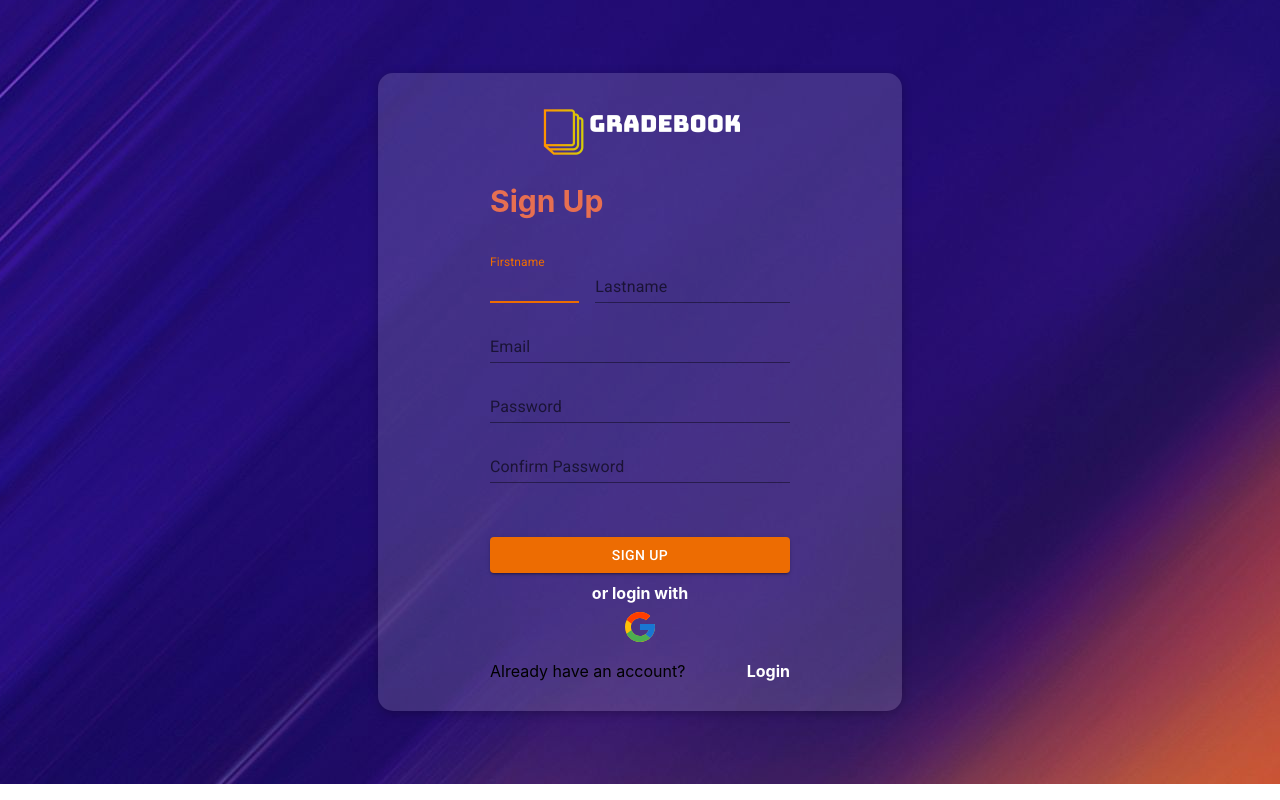
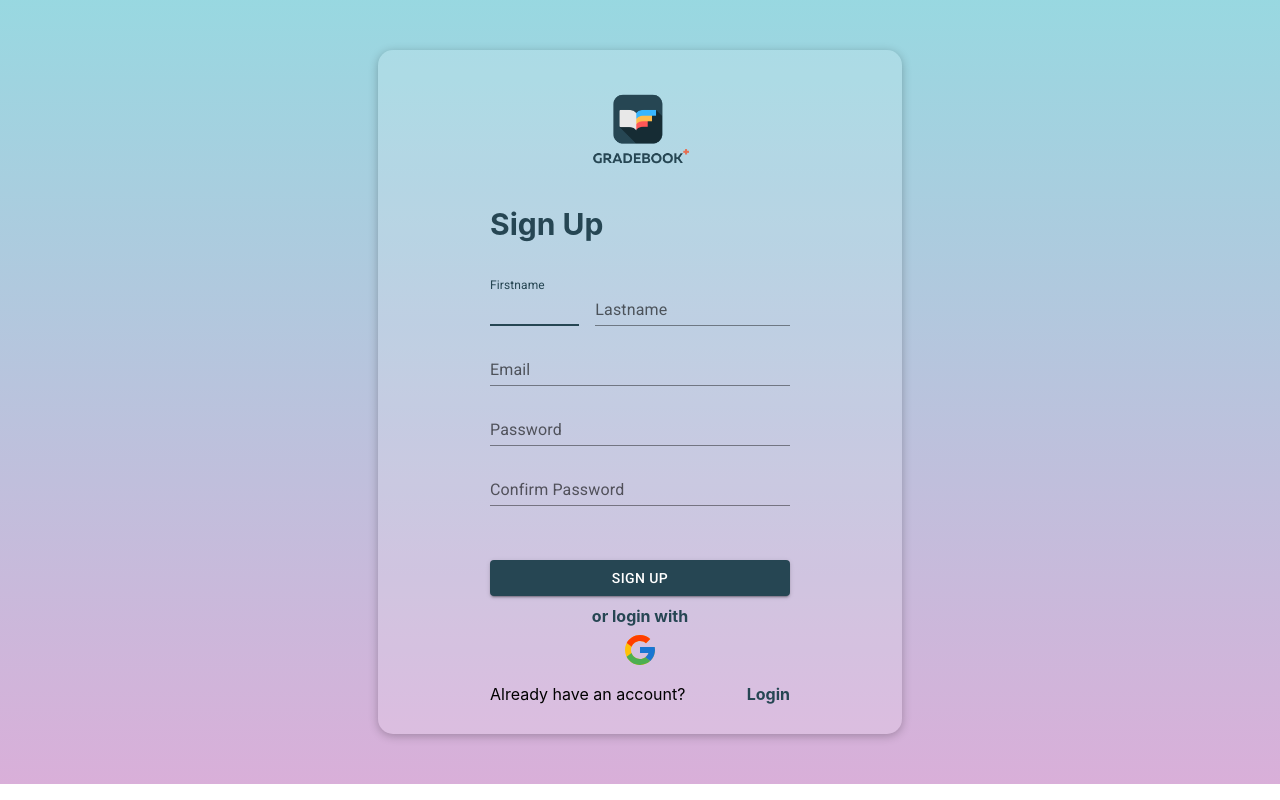
Before and after one commit to thanhvynguyenpham/Gradebook-FE, a React (Create React App) app: page /register in a window 1280 px wide. Built offline with nearby package versions, Linux system fonts and the light colour scheme.

Commit message:
change logo + background

```diff
--- a/src/pages/Auth/Components/Forms/LoginForm.jsx
+++ b/src/pages/Auth/Components/Forms/LoginForm.jsx
@@ -178,8 +178,10 @@ export const LoginForm = ({
       <div className="authen-section">
         <Link to="/">
           <img
-            src="assets/img/logo_white.png"
+            src="assets/img/gradebook_bg.png"
             alt="logo"
+            width="150px"
+            height="150px"
             className="logo"
           ></img>
         </Link>
@@ -188,7 +190,7 @@ export const LoginForm = ({
             <span>Login</span>
           </div>
           <TextField
-            color="secondary"
+            color="primary"
             autoFocus
             margin="dense"
             id="email"
@@ -202,7 +204,7 @@ export const LoginForm = ({
             helperText={formik.touched.email && formik.errors.email}
           />
           <TextField
-            color="secondary"
+            color="primary"
             margin="dense"
             fullWidth
             variant="standard"
@@ -229,7 +231,7 @@ export const LoginForm = ({
           <Button
             type="submit"
             variant="contained"
-            color="secondary"
+            color="primary"
             fullWidth
             style={{ marginTop: "20px" }}
           >
@@ -267,7 +269,7 @@ export const LoginForm = ({
             <span>Haven't had an account yet?</span>
             <span style={{ float: "right" }}>
               <Link to="/register">
-                <b style={{ color: "white" }}>Sign Up</b>
+                <b className="message">Sign Up</b>
               </Link>
             </span>
           </div>
--- a/src/pages/Auth/Components/Forms/SignUpForm.jsx
+++ b/src/pages/Auth/Components/Forms/SignUpForm.jsx
@@ -135,8 +135,10 @@ export const SignUpForm = ({
         <div className="authen-section">
           <Link to="/">
             <img
-              src="assets/img/logo_white.png"
+              src="assets/img/gradebook_bg.png"
               alt="logo"
+              width="100px"
+              height="100px"
               className="logo"
             ></img>
           </Link>
@@ -147,7 +149,7 @@ export const SignUpForm = ({
             <Grid container spacing={2}>
               <Grid item xs={4}>
                 <TextField
-                  color="warning"
+                  color="primary"
                   autoFocus
                   margin="dense"
                   id="firstname"
@@ -167,7 +169,7 @@ export const SignUpForm = ({
               </Grid>
               <Grid item xs={8}>
                 <TextField
-                  color="warning"
+                  color="primary"
                   margin="dense"
                   id="lastname"
                   label="Lastname"
@@ -184,7 +186,7 @@ export const SignUpForm = ({
               </Grid>
             </Grid>
             <TextField
-              color="warning"
+              color="primary"
               margin="dense"
               id="email"
               label="Email"
@@ -197,7 +199,7 @@ export const SignUpForm = ({
               helperText={formik.touched.email && formik.errors.email}
             />
             <TextField
-              color="warning"
+              color="primary"
               margin="dense"
               fullWidth
               variant="standard"
@@ -221,7 +223,7 @@ export const SignUpForm = ({
               label="Password"
             />
             <TextField
-              color="warning"
+              color="primary"
               margin="dense"
               fullWidth
               variant="standard"
@@ -253,7 +255,7 @@ export const SignUpForm = ({
             <Button
               type="submit"
               variant="contained"
-              color="warning"
+              color="primary"
               fullWidth
               style={{ marginTop: "20px" }}
             >
@@ -291,9 +293,7 @@ export const SignUpForm = ({
               <span>Already have an account?</span>
               <span style={{ float: "right" }}>
                 <Link to="/login" replace>
-                  <b style={{ color: "white", textDecoration: "none" }}>
-                    Login
-                  </b>
+                  <b className="message">Login</b>
                 </Link>
               </span>
             </div>
--- a/src/pages/Auth/Components/Forms/index.scss
+++ b/src/pages/Auth/Components/Forms/index.scss
@@ -26,7 +26,7 @@
       font-weight: bold;
       font-size: 30px;
       line-height: 41px;
-      color: $secondary;
+      color: $primary;
       width: 80%;
       margin-bottom: 25px;
     }
@@ -50,7 +50,7 @@
     .message {
       font-size: 16px;
       font-weight: bold;
-      color: white;
+      color: $primary;
     }
   }
 }
--- a/src/pages/Auth/Components/LoginBanner/index.scss
+++ b/src/pages/Auth/Components/LoginBanner/index.scss
@@ -7,7 +7,9 @@
     align-items: center;
     align-content: center;
     justify-content: center;
-    background-image: url("/assets/img/background_login.jpg");
+    background-color: #0093e9;
+    background-image: linear-gradient(160deg, #0093e9 0%, #80d0c7 100%);
+
     border-radius: 15px;
     height: 100%;
     margin: 0 5%;
--- a/src/pages/Auth/Login/index.jsx
+++ b/src/pages/Auth/Login/index.jsx
@@ -14,22 +14,14 @@ function Login() {
         <title>Login</title>
         <meta property="og:title" content="Login" key="login" />
       </head>
-      <Grid
-        container
-        spacing={2}
-        className="authen"
-        style={{
-          backgroundImage: "url(assets/img/background_login.jpg)",
-          justifyContent: "center",
-          alignItems: "center",
-        }}
-      >
+      <Grid container spacing={2} className="authen">
         <Grid item xs={11} md={5} flexDirection="row">
           <LoginForm
             showFailedAlert={() => setShowGGLoginFailed(true)}
             showLoadingScreen={() => setShowLoadingScreen(true)}
             closeLoadingScreen={() => setShowLoadingScreen(false)}
           />
+        </Grid>
       </Grid>
       <AlertDialog
         title="Failed"
@@ -43,7 +35,6 @@ function Login() {
       >
         <CircularProgress color="inherit" />
       </Backdrop>
-      </Grid>
     </div>
   );
 }
--- a/src/pages/Auth/Login/index.scss
+++ b/src/pages/Auth/Login/index.scss
@@ -3,6 +3,11 @@
   width: 100%;
   min-width: 375px;
   min-height: 667px;
+  background-color: #d9afd9;
+  background-image: linear-gradient(0deg, #d9afd9 0%, #97d9e1 100%);
+
+  justify-content: center;
+  align-items: center;
 }
 
 @media screen and (max-width: 961px) {
--- a/src/pages/Auth/SignUp/index.jsx
+++ b/src/pages/Auth/SignUp/index.jsx
@@ -15,16 +15,7 @@ function SignUp() {
         <title>Sign Up</title>
         <meta property="og:title" content="SignUp" key="signup" />
       </head>
-      <Grid
-        container
-        spacing={2}
-        className="authen"
-        style={{
-          backgroundImage: "url(assets/img/background_login.jpg)",
-          justifyContent: "center",
-          alignItems: "center",
-        }}
-      >
+      <Grid container spacing={2} className="authen">
         <Grid item xs={11} md={5} flexDirection="row">
           <SignUpForm
             showGGFailedAlert={() => setShowGGLoginFailed(true)}
--- a/src/pages/JoinClassPage/index.jsx
+++ b/src/pages/JoinClassPage/index.jsx
@@ -133,7 +133,9 @@ export const JoinClassPage = () => {
                       />
                       <Link to="/">
                         <img
-                          src="/assets/img/logo_white.png"
+                          src="/assets/img/gradebook_bg.png"
+                          width="150px"
+                          height="150px"
                           alt="logo"
                           className="logo"
                         ></img>
--- a/src/pages/JoinClassPage/index.scss
+++ b/src/pages/JoinClassPage/index.scss
@@ -3,7 +3,7 @@
   .logo {
     left: 0;
     right: 0;
-    top: 70px;
+    top: 30px;
     margin-left: auto;
     margin-right: auto;
 
```
Also changed, not shown: public/assets/img/gradebook_bg.png (added). Lines whose indentation alone changed are shown as unchanged.
